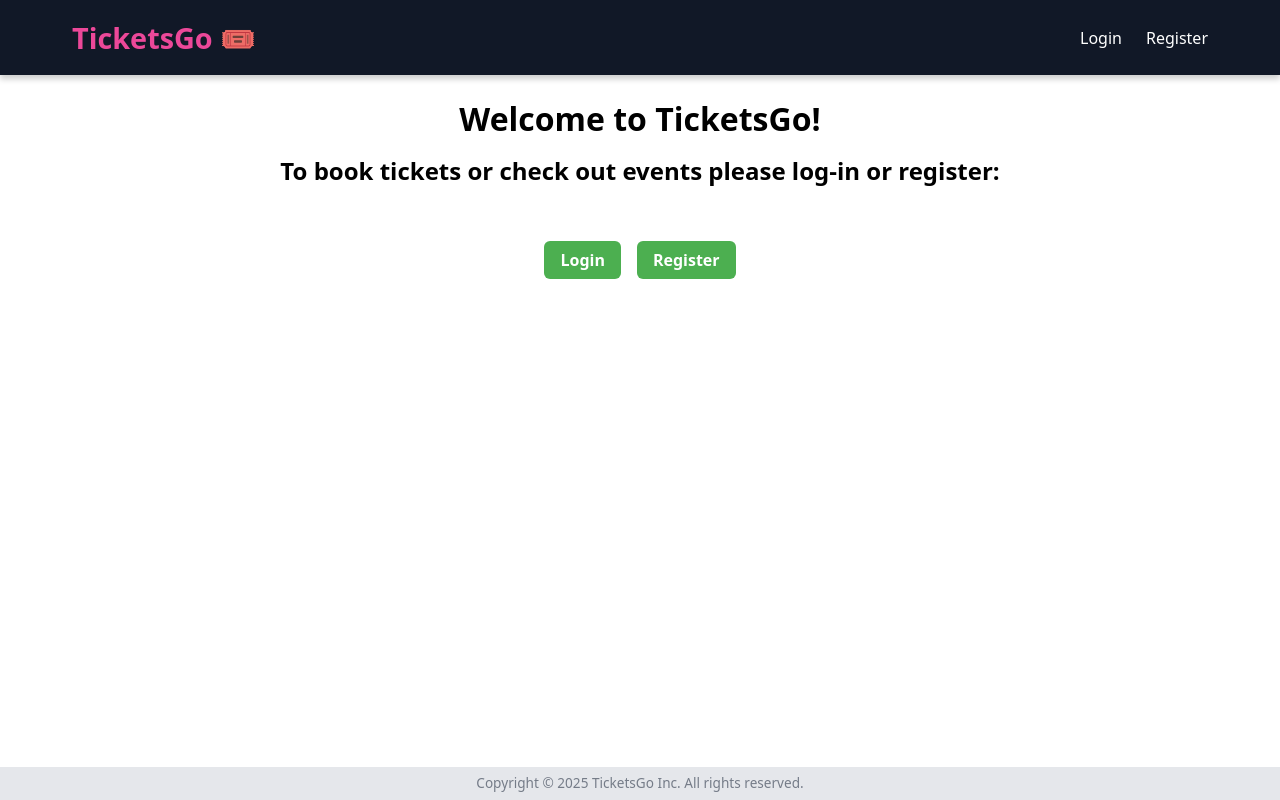
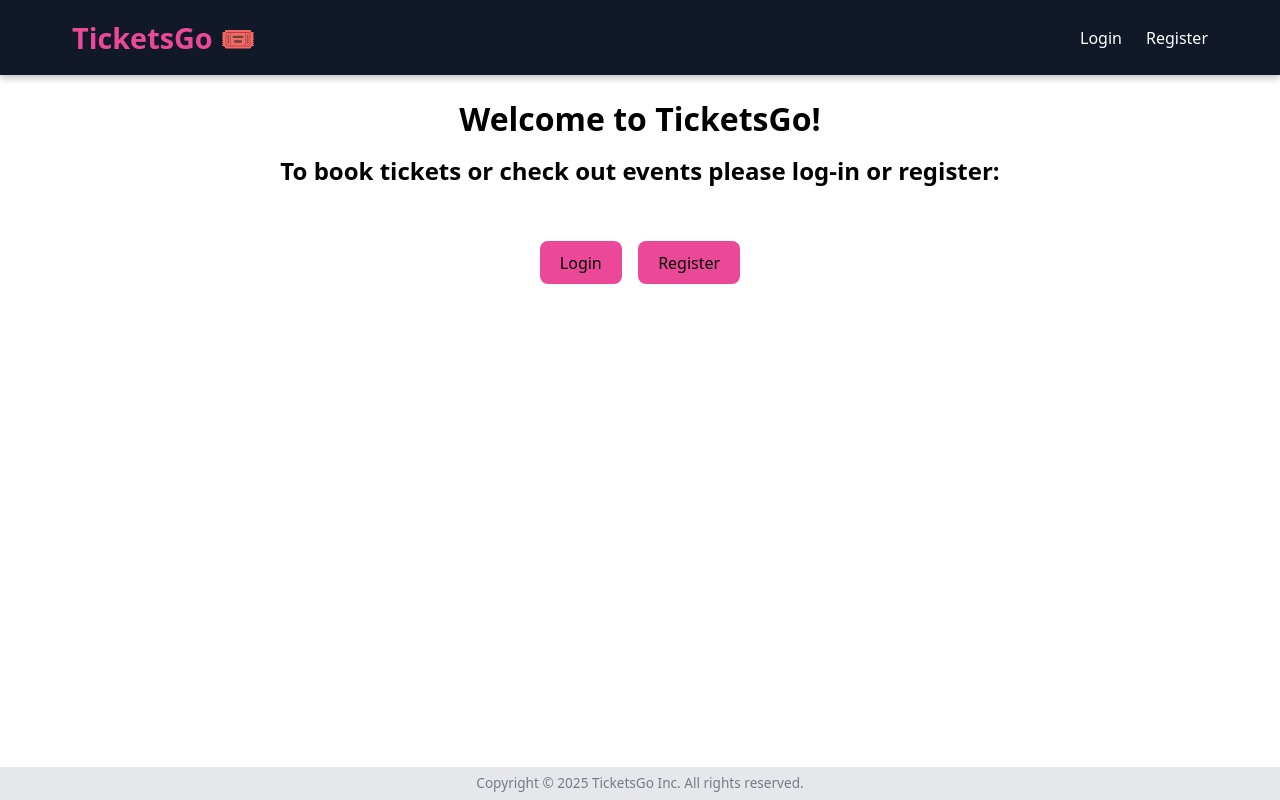
Before and after one commit to ahmed69k/TicketsGo, a React (Vite) app in the folder frontend/: page / in a window 1280 px wide. Built offline with nearby package versions, Linux system fonts and the light colour scheme; no server answers.

Commit message:
Changed buttons back to og color YA LEILA KONTY 3AMLA OVERWRITE LEL STYLING CLASS

```diff
--- a/frontend/src/styling/Profile.css
+++ b/frontend/src/styling/Profile.css
@@ -48,13 +48,3 @@
   justify-content: center;
   margin-top: 20px;
 }
-
-.button-lr {
-  padding: 8px 16px;
-  border: none;
-  border-radius: 6px;
-  cursor: pointer;
-  background-color: #4caf50;
-  color: white;
-  font-weight: bold;
-}
```
